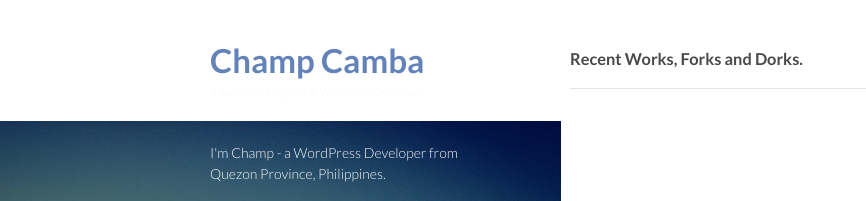
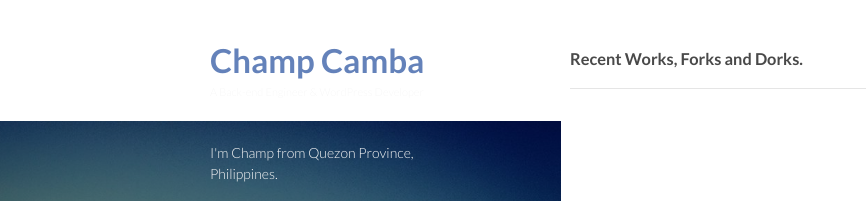
Before and after one commit to champsupertramp/champsupertramp.github.io, a plain HTML site: page index.html in a window 1280 px wide. Shown: the top 201 px of the page, without its empty margins (0-866 px from the left). Drawn offline with nearby package versions, Linux system fonts and the light colour scheme; no server answers; some icons are missing.

Commit message:
Update location

```diff
--- a/index.html
+++ b/index.html
@@ -21,7 +21,7 @@
         <h1 style="color:#6482BA;line-height:20px;margin-bottom:10px;font-size:33px;">Champ Camba</h1>
         <p><small>A Back-end Engineer &amp; WordPress Developer</small></p>
         <br/>
-        <p>I'm Champ - a WordPress Developer from Quezon Province, Philippines. </p>
+        <p>I'm Champ from Quezon Province, Philippines. </p>
 
         <p>Currently working as the Lead Product Engineer at <a href="http://codecanyon.net/user/PressApps" target="_blank">PressApps</a>. One of the Software development Engineers at <a href="http://SaaSVentures.co" target="_blank">SaaSVentures</a>. A Fan of free and open-source software. Loves to travel and helps the community and the environment.</p>
       <p>Lead Contributing Developer of Quezon Province Community Site ( <a href="https://www.qzn.me/" target="_blank">Quezon.Me</a> ).</p>
```
